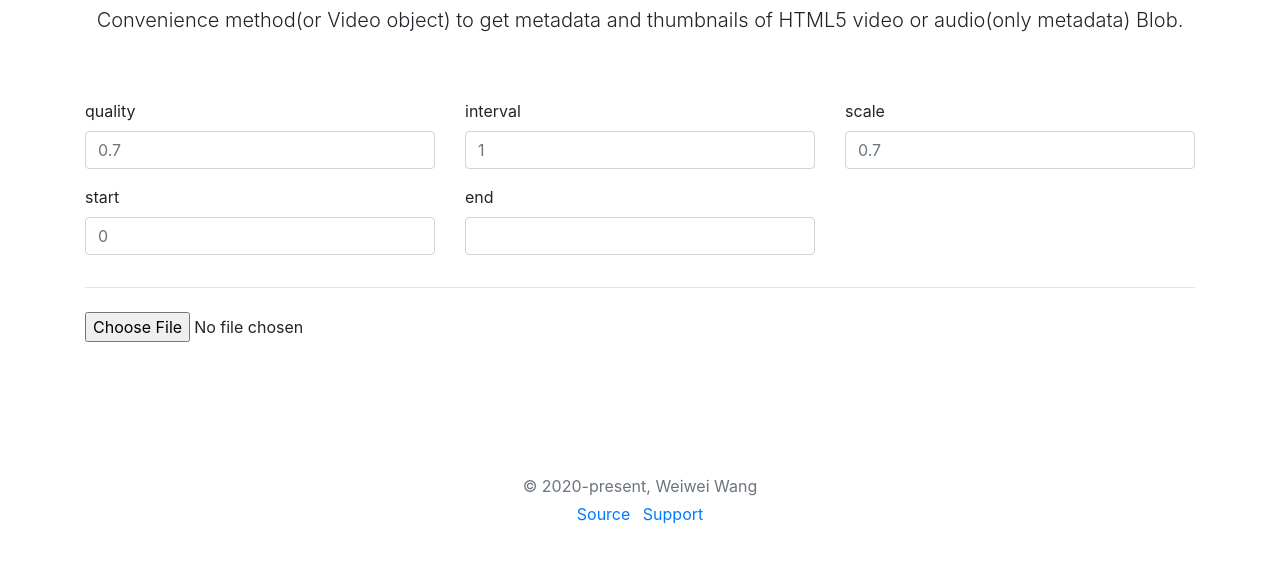
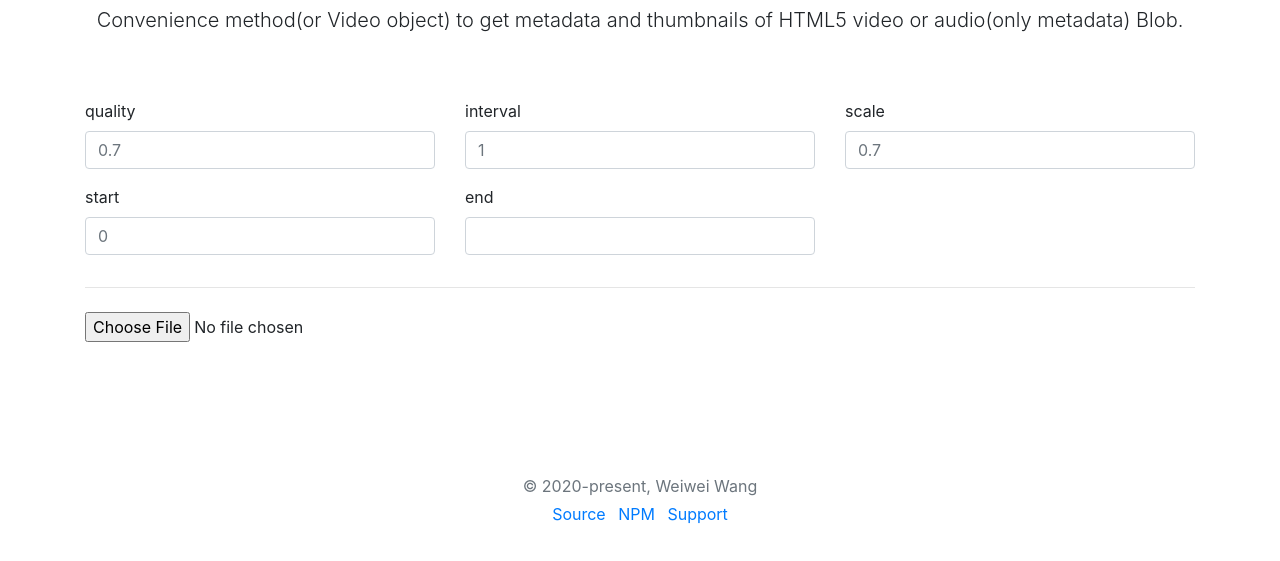
Before and after one commit to wangweiwei/video-metadata-thumbnails, a website with bundled scripts: page examples/index.html in a window 1280 px wide. Shown: the part 185-746 px from the top of the page. Built offline with nearby package versions, Linux system fonts and the light colour scheme.

Commit message:
fix: examples

```diff
--- a/examples/index.html
+++ b/examples/index.html
@@ -70,6 +70,7 @@
         <p class="mb-1">&copy; 2020-present, Weiwei Wang</p>
         <ul class="list-inline">
           <li class="list-inline-item"><a href="https://github.com/wangweiwei/video-metadata-thumbnails">Source</a></li>
+          <li class="list-inline-item"><a href="https://www.npmjs.com/package/video-metadata-thumbnails">NPM</a></li>
           <li class="list-inline-item"><a href="https://github.com/wangweiwei/video-metadata-thumbnails/issues">Support</a></li>
         </ul>
       </footer>
```
